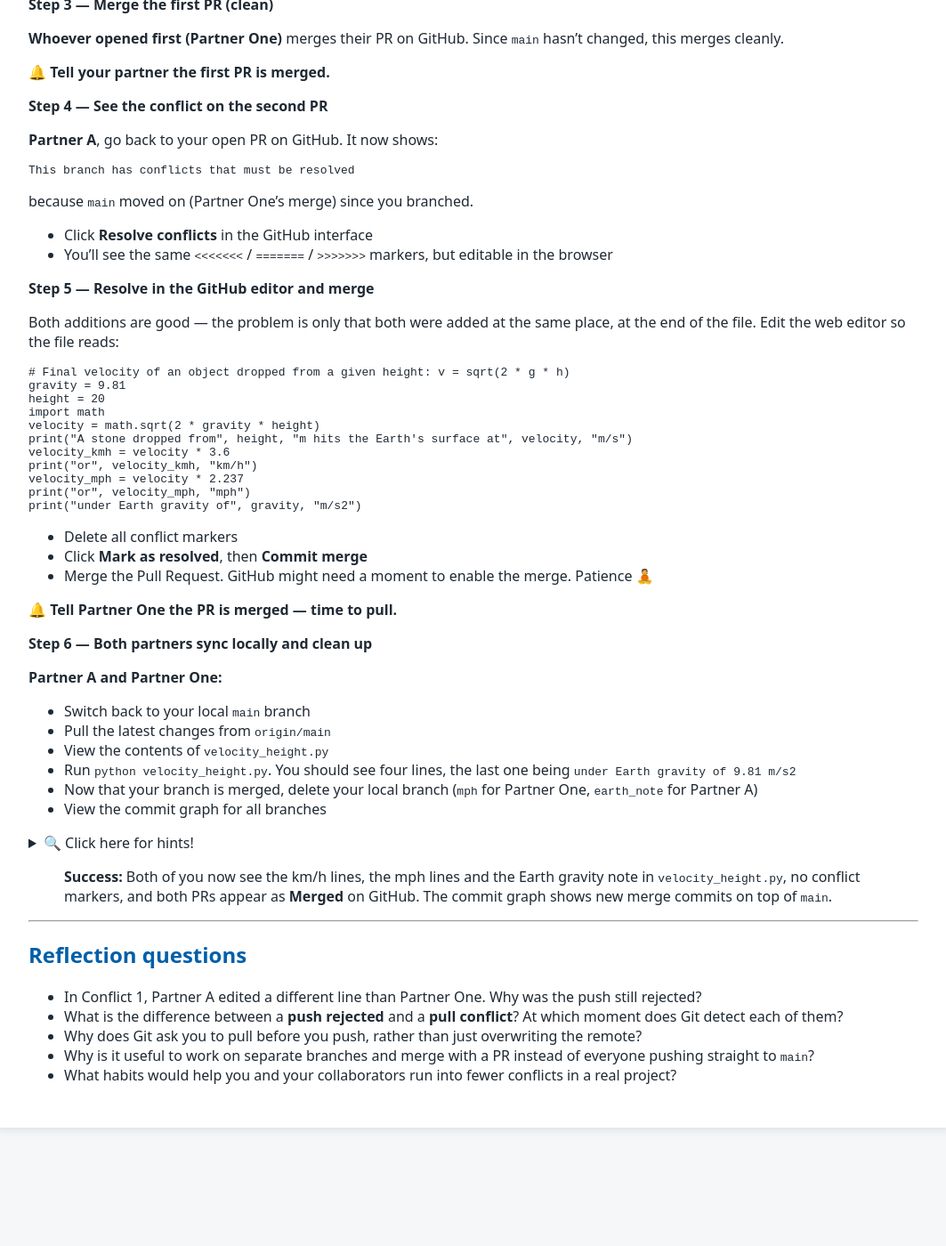
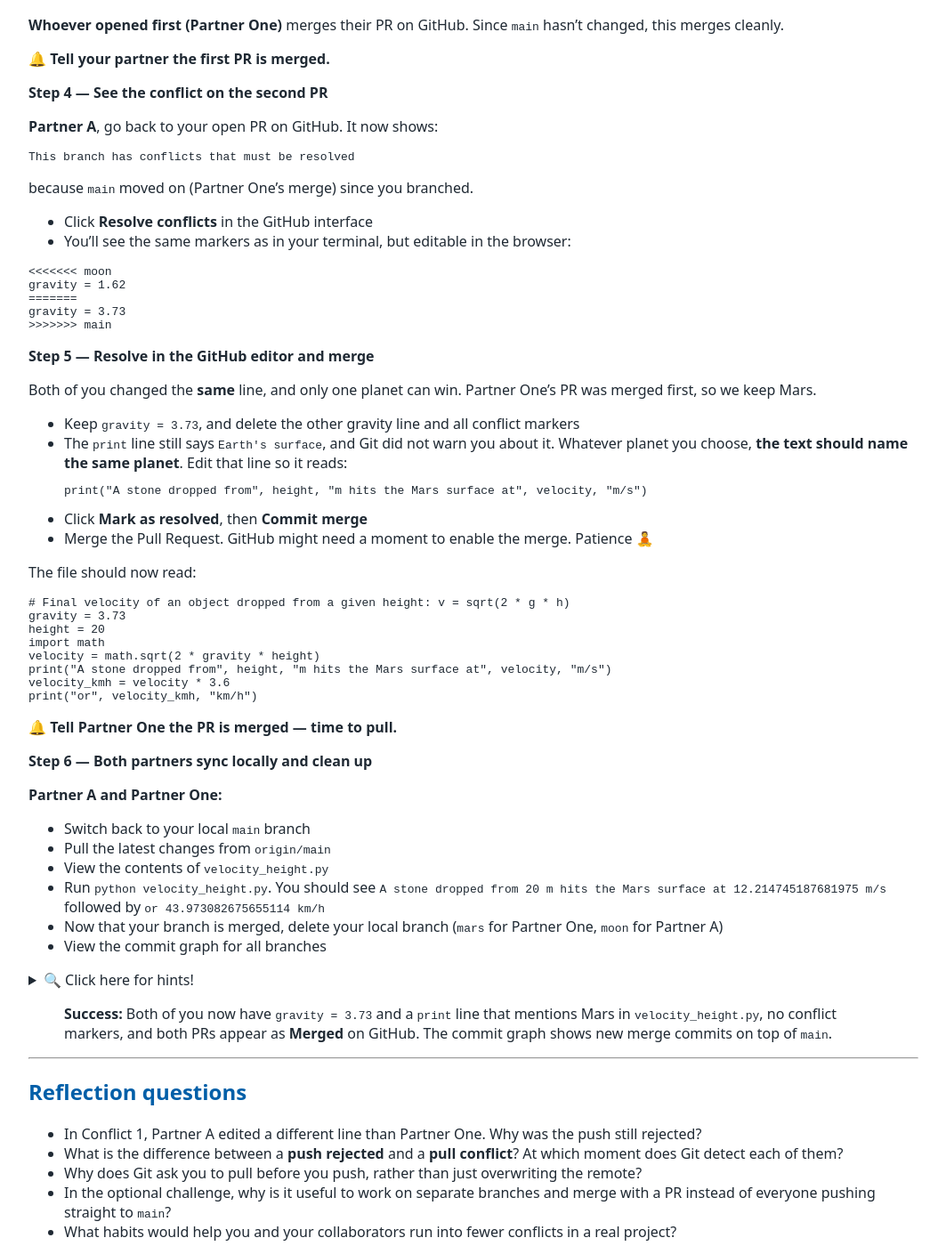
Before and after one commit to tu-delft-library/intermediate_version_control_with_git, a Jekyll site: the page built from material_for_participants/PRACTICAL_remote_conflicts.md, in a window 1280 px wide and 1400 px high, scrolled down 6915 px. Shown: the whole window at 89% size, without its empty margins (108-1171 px from the left). Built offline with Jekyll 4.4.1, drawn with Linux system fonts in a browser that asks for light colours; our own code applies the rules of GitHub Pages for plain Markdown files; before the commit the page ends 8222 px from its top, so only the background shows below that; some of the changed text lies outside the part shown.

Commit message:
PRACTICAL remotes: use gravity for PR

````diff
--- a/material_for_participants/PRACTICAL_remote_conflicts.md
+++ b/material_for_participants/PRACTICAL_remote_conflicts.md
@@ -322,21 +322,20 @@ print("A stone dropped from", height, "m hits the Earth's surface at", velocity,
 
 ## 🚀 Optional challenge: Diverged history (branches + Pull Request on GitHub)
 
-This time you'll each work on your **own branch** and merge using a **Pull Request (PR)** in GitHub. A PR is a tool to merge the changes from a `branch` into `main`.
+This time you'll each work on your **own branch** and merge using a **Pull Request (PR)** in GitHub. A PR is a tool to merge the changes from a `branch` into `main`. Each of you will choose a different planet for the gravity, so Git won't be able to decide for you.
 
-**Step 1 — Partner One branches, adds a conversion, opens a PR**
+**Step 1 — Partner One branches, changes the gravity, opens a PR**
 
 **Partner One:**
 - Pull the latest changes from `origin/main`
-- Create and switch to a new branch called `mph`
+- Create and switch to a new branch called `mars`
 - Open `velocity_height.py` for editing
-- Add two new lines at the bottom:
+- Modify the gravity from `9.81` to `3.73` (Mars). The line should now read:
 ```python
-velocity_mph = velocity * 2.237
-print("or", velocity_mph, "mph")
+gravity = 3.73
 ```
 - Check the differences in `velocity_height.py`
-- Stage `velocity_height.py` and commit with the message `One: add velocity in mph`
+- Stage `velocity_height.py` and commit with the message `One: use Mars gravity`
 - Push the branch to remote
 
 <details>
@@ -349,24 +348,24 @@ print("or", velocity_mph, "mph")
 - Go to GitHub
 - Since a new branch was pushed, GitHub automatically offers to `Compare & pull request`
 - Click on the `Compare & pull request` icon
-- A `Comparing changes` window will show. Browse down to see the changes at the bottom. Only your two new lines should appear
-- Add a mini description like `Add mph` and click on `Create pull request`
+- A `Comparing changes` window will show. Browse down to see the changes at the bottom. Only the gravity line should appear
+- Add a mini description like `Use Mars gravity` and click on `Create pull request`
 - **Do not merge it yet.**
 
 🔔 **Tell Partner A you've opened a PR — don't merge yet.**
 
-**Step 2 — Partner A branches, adds a different line, opens a PR**
+**Step 2 — Partner A branches, changes the gravity to a different planet, opens a PR**
 
 **Partner A:**
 - Pull the latest changes from `origin/main`
-- Create and switch to a new branch called `earth_note`
+- Create and switch to a new branch called `moon`
 - Open `velocity_height.py` for editing
-- Add one new line at the bottom:
+- Modify the gravity from `9.81` to `1.62` (Moon). The line should now read:
 ```python
-print("under Earth gravity of", gravity, "m/s2")
+gravity = 1.62
 ```
 - Check the differences in `velocity_height.py`
-- Stage `velocity_height.py` and commit with the message `A: mention Earth gravity`
+- Stage `velocity_height.py` and commit with the message `A: use Moon gravity`
 - Push the branch to remote
 
 <details>
@@ -381,7 +380,7 @@ print("under Earth gravity of", gravity, "m/s2")
 - Since a new branch was pushed, GitHub automatically offers to `Compare & pull request`
 - Click on the `Compare & pull request` icon
 - A `Comparing changes` window will show. Browse down to see the changes at the bottom
-- Add a mini description like `Add Earth gravity note` and click on `Create pull request`
+- Add a mini description like `Use Moon gravity` and click on `Create pull request`
 - **Do not merge it yet.**
 
 > Both PRs target `main`. Neither branch has been merged yet, so GitHub will happily let you open both.
@@ -401,27 +400,39 @@ This branch has conflicts that must be resolved
 because `main` moved on (Partner One's merge) since you branched.
 
 - Click **Resolve conflicts** in the GitHub interface
-- You'll see the same `<<<<<<<` / `=======` / `>>>>>>>` markers, but editable in the browser
+- You'll see the same markers as in your terminal, but editable in the browser:
+
+```
+<<<<<<< moon
+gravity = 1.62
+=======
+gravity = 3.73
+>>>>>>> main
+```
 
 **Step 5 — Resolve in the GitHub editor and merge**
 
-Both additions are good — the problem is only that both were added at the same place, at the end of the file. Edit the web editor so the file reads:
+Both of you changed the **same** line, and only one planet can win. Partner One's PR was merged first, so we keep Mars.
+
+- Keep `gravity = 3.73`, and delete the other gravity line and all conflict markers
+- The `print` line still says `Earth's surface`, and Git did not warn you about it. Whatever planet you choose, **the text should name the same planet**. Edit that line so it reads:
+```python
+print("A stone dropped from", height, "m hits the Mars surface at", velocity, "m/s")
+```
+- Click **Mark as resolved**, then **Commit merge**
+- Merge the Pull Request. GitHub might need a moment to enable the merge. Patience 🧘
+
+The file should now read:
 ```python
 # Final velocity of an object dropped from a given height: v = sqrt(2 * g * h)
-gravity = 9.81
+gravity = 3.73
 height = 20
 import math
 velocity = math.sqrt(2 * gravity * height)
-print("A stone dropped from", height, "m hits the Earth's surface at", velocity, "m/s")
+print("A stone dropped from", height, "m hits the Mars surface at", velocity, "m/s")
 velocity_kmh = velocity * 3.6
 print("or", velocity_kmh, "km/h")
-velocity_mph = velocity * 2.237
-print("or", velocity_mph, "mph")
-print("under Earth gravity of", gravity, "m/s2")
 ```
-- Delete all conflict markers
-- Click **Mark as resolved**, then **Commit merge**
-- Merge the Pull Request. GitHub might need a moment to enable the merge. Patience 🧘
 
 🔔 **Tell Partner One the PR is merged — time to pull.**
 
@@ -431,8 +442,8 @@ print("under Earth gravity of", gravity, "m/s2")
 - Switch back to your local `main` branch
 - Pull the latest changes from `origin/main`
 - View the contents of `velocity_height.py`
-- Run `python velocity_height.py`. You should see four lines, the last one being `under Earth gravity of 9.81 m/s2`
-- Now that your branch is merged, delete your local branch (`mph` for Partner One, `earth_note` for Partner A)
+- Run `python velocity_height.py`. You should see `A stone dropped from 20 m hits the Mars surface at 12.214745187681975 m/s` followed by `or 43.973082675655114 km/h`
+- Now that your branch is merged, delete your local branch (`mars` for Partner One, `moon` for Partner A)
 - View the commit graph for all branches
 
 <details>
@@ -443,7 +454,7 @@ print("under Earth gravity of", gravity, "m/s2")
 - To delete a branch use `git branch -d name_of_branch`
 </details>
 
-> **Success:** Both of you now see the km/h lines, the mph lines and the Earth gravity note in `velocity_height.py`, no conflict markers, and both PRs appear as **Merged** on GitHub. The commit graph shows new merge commits on top of `main`.
+> **Success:** Both of you now have `gravity = 3.73` and a `print` line that mentions Mars in `velocity_height.py`, no conflict markers, and both PRs appear as **Merged** on GitHub. The commit graph shows new merge commits on top of `main`.
 
 ---
 
@@ -452,5 +463,5 @@ print("under Earth gravity of", gravity, "m/s2")
 - In Conflict 1, Partner A edited a different line than Partner One. Why was the push still rejected?
 - What is the difference between a **push rejected** and a **pull conflict**? At which moment does Git detect each of them?
 - Why does Git ask you to pull before you push, rather than just overwriting the remote?
-- Why is it useful to work on separate branches and merge with a PR instead of everyone pushing straight to `main`?
+- In the optional challenge, why is it useful to work on separate branches and merge with a PR instead of everyone pushing straight to `main`?
 - What habits would help you and your collaborators run into fewer conflicts in a real project?
````
